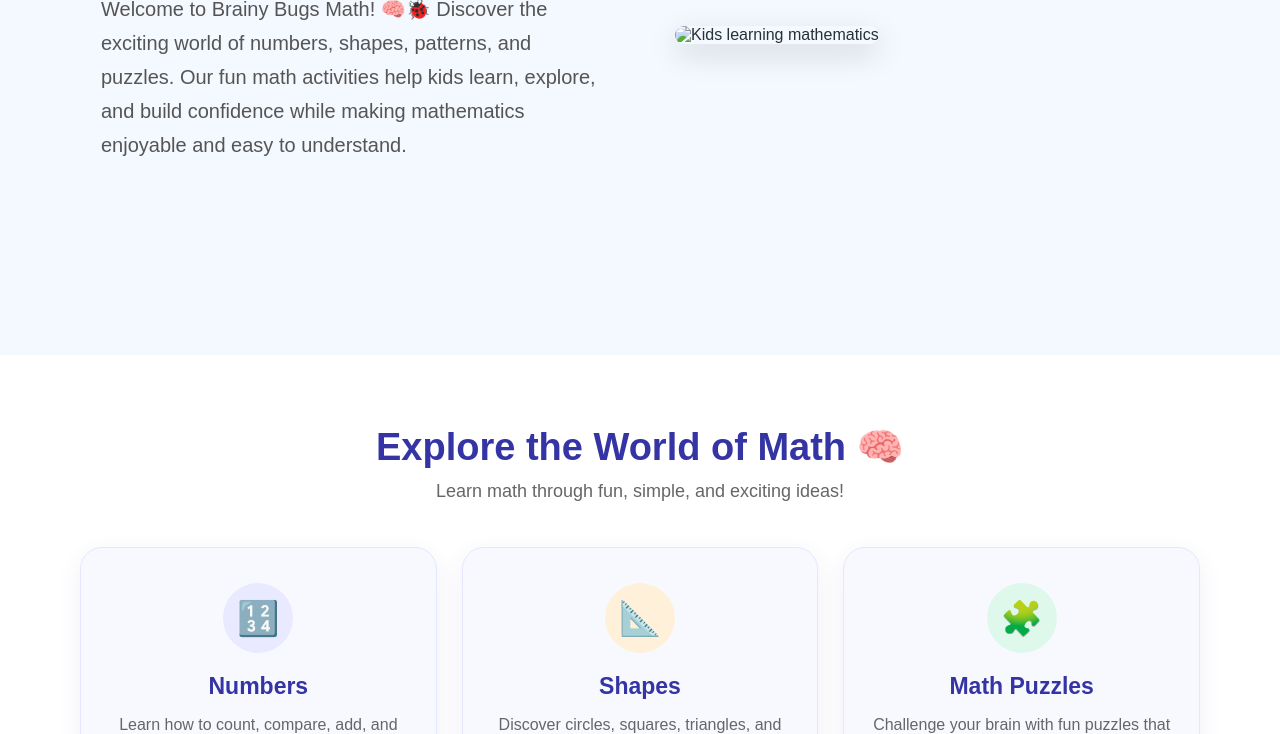
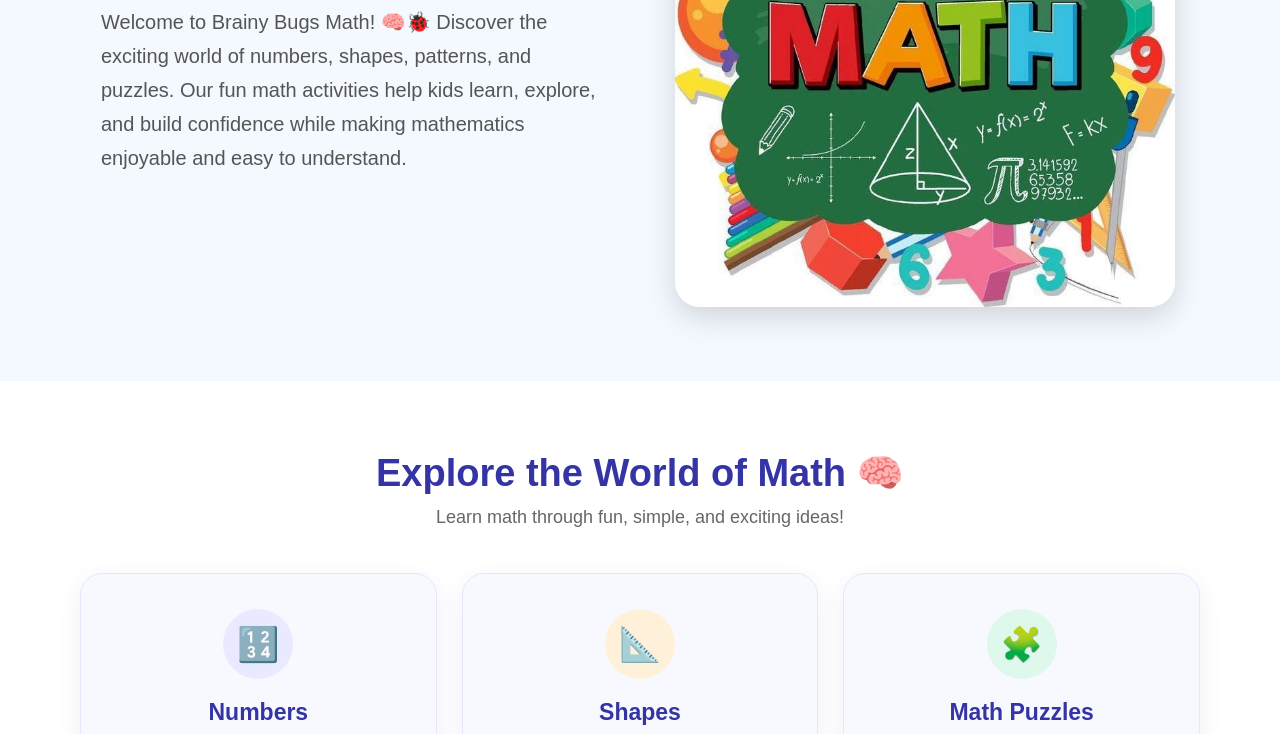
Before and after one commit to keariam2026/brainy-bugs-math, a plain HTML site: page index.html in a window 1280 px wide. Shown: the part 366-1100 px from the top of the page. Drawn offline with Linux system fonts and the light colour scheme.

Commit message:
Update index.html

```diff
--- a/index.html
+++ b/index.html
@@ -791,8 +791,7 @@ button, input, textarea { min-height: 44px; }
 
     <div class="image">
 
-        <img src="math-kids.jpg"
-             alt="Kids learning mathematics">
+        <img src="maths-kids.jpg" alt="Kids learning mathematics">
 
     </div>
 
```
